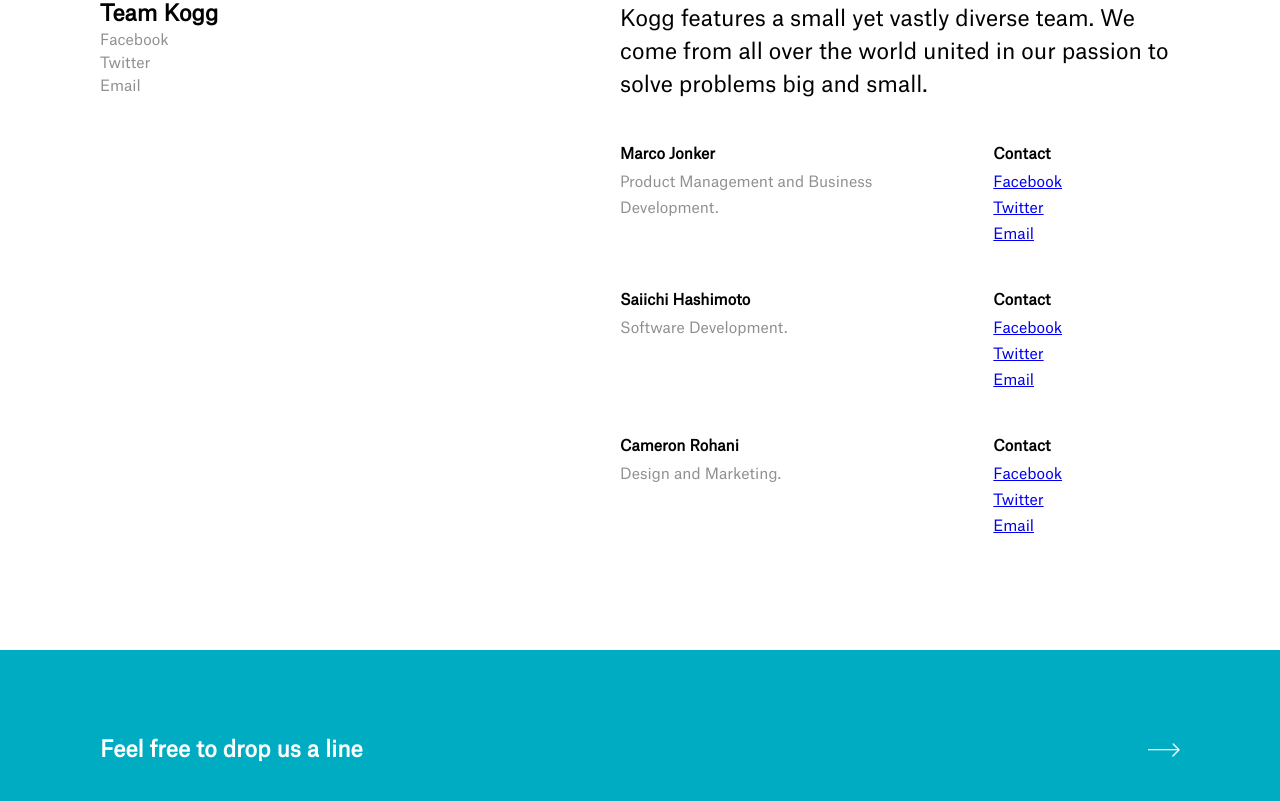
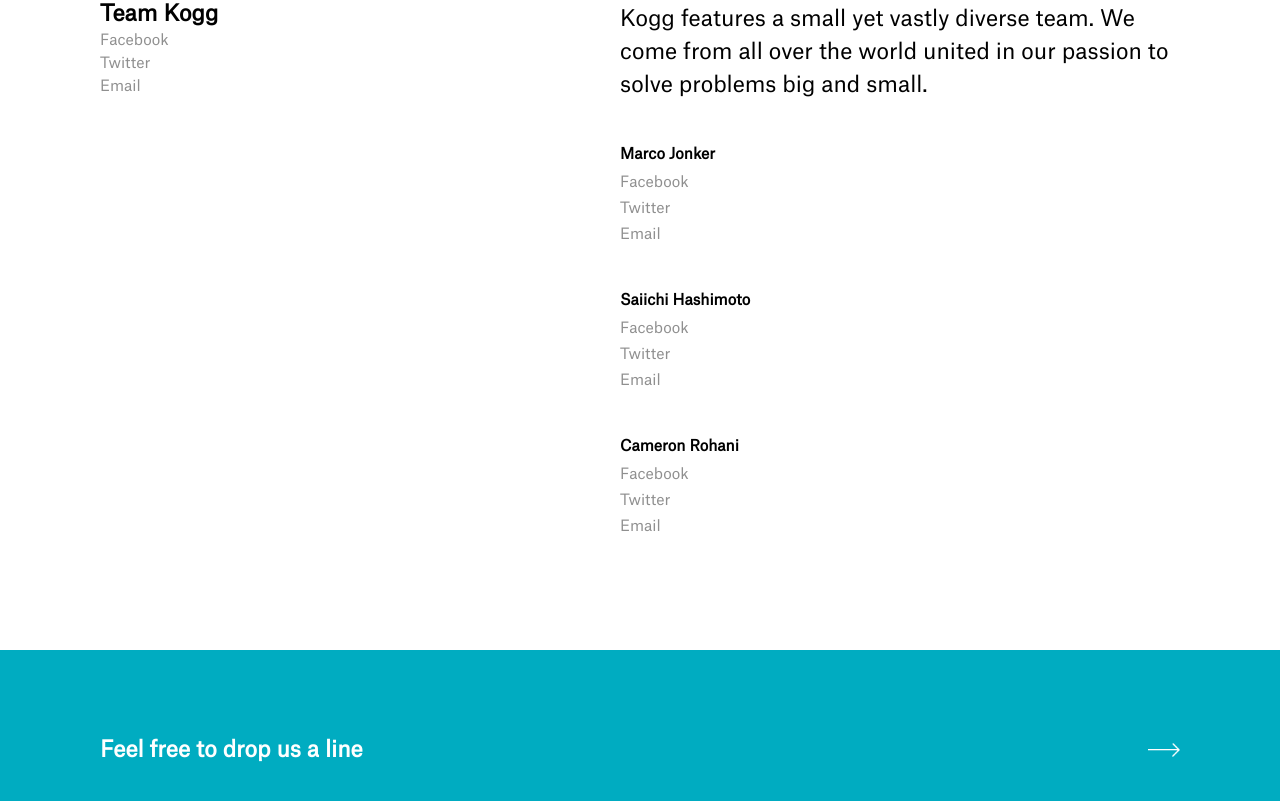
Before and after one commit to kogg/kogg.github.io, a plain HTML site: page index.html in a window 1280 px wide. Shown: the part 1337-2138 px from the top of the page. Drawn offline with nearby package versions, Linux system fonts and the light colour scheme; files whose address does not match are found by name.

Commit message:
fix links & fonts

```diff
--- a/css/main.css
+++ b/css/main.css
@@ -301,6 +301,13 @@
 	font-size: 15px;
 	display: block;
 }
+.about-people a {
+	text-decoration: none;
+	color: rgba(0,0,0,.44)
+}
+.about-people a:hover {
+	text-decoration: underline;
+}
 .about-people:first-of-type {
 	margin-top: 8px;
 }
--- a/index.html
+++ b/index.html
@@ -157,40 +157,46 @@
 					<div class="flex people">
 						<div>
 							<b>Marco Jonker</b>
-							<p class="about-people">Product Management and Business Development.</p>
+							<p class="about-people"><a href="https://www.facebook.com/marcoajonker" target="_blank">Facebook</a></p>
+							<p class="about-people"><a href="https://twitter.com/allthingsmarco" target="_blank">Twitter</a></p>
+							<p class="about-people"><a href="mailto:marco@ko.gg" target="_blank">Email</a></p>
 						</div>
-						<div>
+<!-- 						<div>
 							<b>Contact</b>
 							<p class="about-people"><a href="https://www.facebook.com/marcoajonker" target="_blank">Facebook</a></p>
 							<p class="about-people"><a href="https://twitter.com/allthingsmarco" target="_blank">Twitter</a></p>
 							<p class="about-people"><a href="mailto:marco@ko.gg" target="_blank">Email</a></p>
 						</div>
-					</div>
+ -->					</div>
 					<div class="flex people">
 						<div>
 							<b>Saiichi Hashimoto</b>
-							<p class="about-people">Software Development.</p>
+							<p class="about-people"><a href="https://www.facebook.com/saiichi.hashimoto" target="_blank">Facebook</a></p>
+							<p class="about-people"><a href="https://twitter.com/saiichihashi" target="_blank">Twitter</a></p>
+							<p class="about-people"><a href="mailto:saiichi@ko.gg" target="_blank">Email</a></p>
 						</div>
-						<div>
+						<!-- <div>
 							<b>Contact</b>
 							<p class="about-people"><a href="https://www.facebook.com/saiichi.hashimoto" target="_blank">Facebook</a></p>
 							<p class="about-people"><a href="https://twitter.com/saiichihashi" target="_blank">Twitter</a></p>
 							<p class="about-people"><a href="mailto:saiichi@ko.gg" target="_blank">Email</a></p>
-						</div>
+						</div> -->
 
 					</div>
 					<div class="flex people">
 						<div>
 							<b>Cameron Rohani</b>
-							<p class="about-people">Design and Marketing.</p>
+							<p class="about-people"><a href="https://www.facebook.com/cameron.rohani" target="_blank">Facebook</a></p>
+							<p class="about-people"><a href="https://twitter.com/cameronrohani" target="_blank">Twitter</a></p>
+							<p class="about-people"><a href="mailto:cameron@ko.gg" target="_blank">Email</a></p>
 						</div>
-						<div>
+<!-- 						<div>
 							<b>Contact</b>
 							<p class="about-people"><a href="https://www.facebook.com/cameron.rohani" target="_blank">Facebook</a></p>
 							<p class="about-people"><a href="https://twitter.com/cameronrohani" target="_blank">Twitter</a></p>
 							<p class="about-people"><a href="mailto:cameron@ko.gg" target="_blank">Email</a></p>
 						</div>
-
+ -->
 					</div>
 
 				</div>
```
Also changed, not shown: 1 other file.
